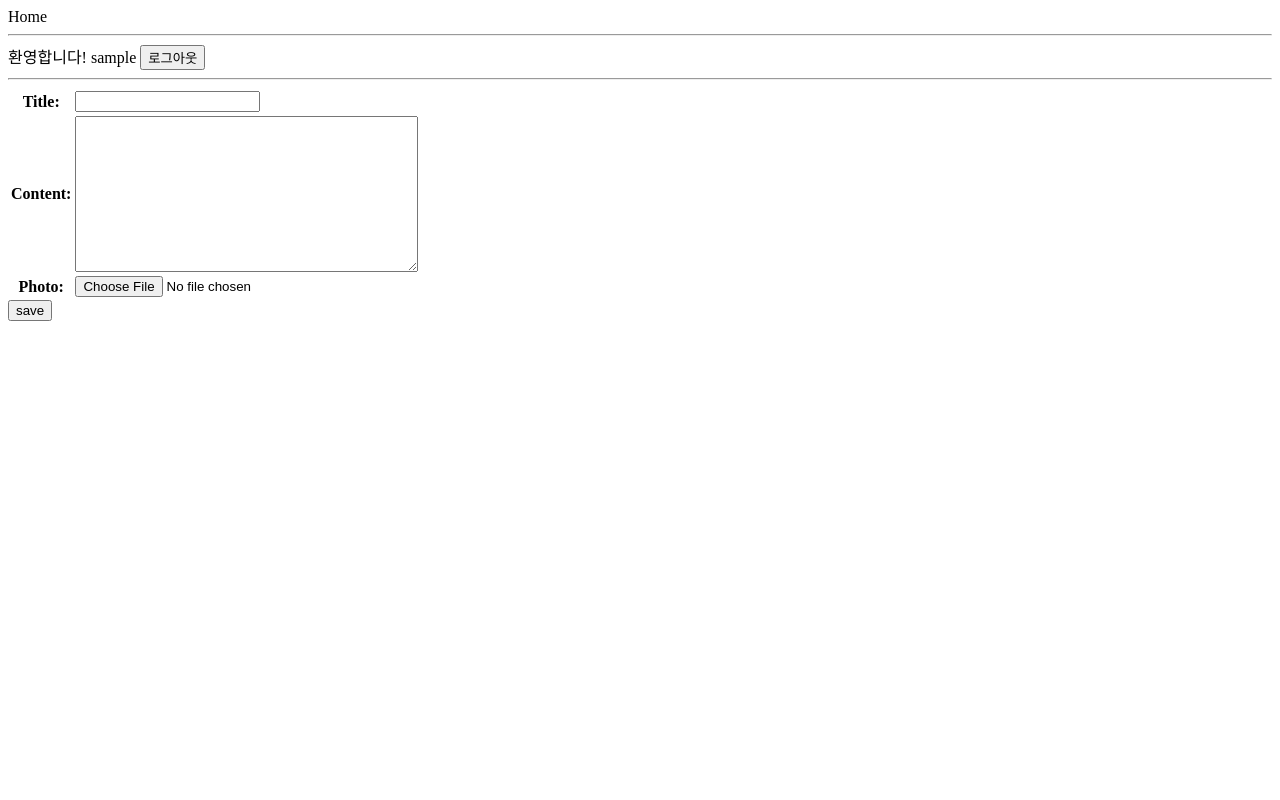
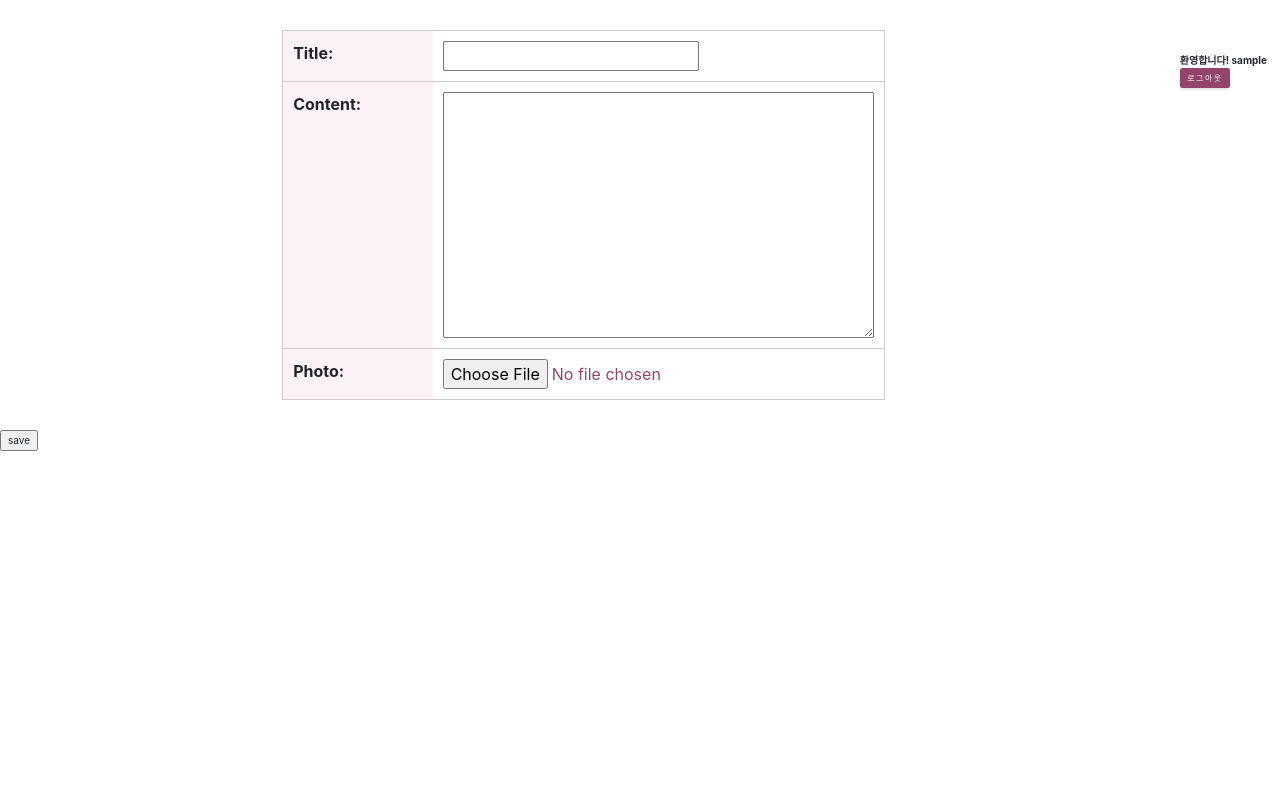
Before and after one commit to KimDoKy/prography_5th_django, a Django app: page /boards/write/ in a window 1280 px wide. Run offline with Django 3.2, Linux system fonts and the light colour scheme; the visitor is signed in with stand-in values (Sample User, id 1); parts of the project's set-up code (start-up, migrations or seed data) failed here and were passed over; some libraries are stand-ins or nearby versions.

Commit message:
add decoration

```diff
--- a/django_app/conf/settings/base.py
+++ b/django_app/conf/settings/base.py
@@ -103,6 +103,9 @@
 # https://docs.djangoproject.com/en/2.2/howto/static-files/
 
 STATIC_URL = '/static/'
+STATICFILES_DIRS = (
+        os.path.join(BASE_DIR, 'static'),
+        )
 
 MEDIA_URL = '/media/'
 MEDIA_ROOT = os.path.join(BASE_DIR, 'media')
--- /dev/null
+++ b/django_app/static/css/style.css
@@ -0,0 +1,98 @@
+body {
+    background: url(http://cfile215.uf.daum.net/image/020DC23D5151640232717B) no-repeat;
+    background-size: cover;
+}
+
+li, h2, small, p {
+color: #fff;
+}
+
+.detail-title {
+    margin: 10px;
+    padding: 10px;
+}
+
+.detail-content {
+    margin: 50px;
+}
+
+.comment {
+    margin: 30px;
+}
+
+
+.right-box {
+    float: right;
+    background: #fcf1f4;
+    background-color: rgba(255, 255, 255, 0.3);
+    border: 3px solid rgba(255, 255, 255, 0.3);
+    margin: 20px 10px;
+}
+
+table {
+    border-collapse: collapse;
+    text-align: left;
+    line-height: 1.5;
+    border: 1px solid #ccc;
+    margin: 30px auto;
+}
+
+table thead {
+    border-right: 1px solid #ccc;
+    border-left: 1px solid #ccc;
+    background: #e7708d;
+}
+
+table thead th {
+    padding: 10px;
+    font-weight: bold;
+    vertical-align: top;
+    color: #fff;
+}
+
+table tbody th {
+    width: 150px;
+    padding: 10px;
+    font-weight: bold;
+    vertical-align: top;
+    border-bottom: 1px solid #ccc;
+    background: #fcf1f4;
+}
+
+table td {
+    width: 350px;
+    padding: 10px;
+    vertical-align: top;
+    border-bottom: 1px solid #ccc;
+    color: #94446a;
+}
+
+.btn {
+  box-shadow: 0 0.1875rem 0.1875rem 0 rgba(0, 0, 0, 0.1);
+  font-size: 80%;
+  text-transform: uppercase;
+  letter-spacing: .15rem;
+  border: 0;
+  background: #94446a;
+}
+
+a {
+  color: #c96393;
+}
+
+a:focus, a:hover {
+  text-decoration: none;
+  color: #3c6360;
+}
+
+.text-primary {
+  color: #64a19d !important;
+}
+
+footer {
+  padding: 5rem 0;
+}
+
+h4 {
+color: #fff;
+}
--- a/django_app/templates/home.html
+++ b/django_app/templates/home.html
@@ -1,21 +1,39 @@
-{% block title %} Home {% endblock %}
+{% load static %}
 
-<hr>
+<html>
+  <head>
+    <title>프로그라피 사전과제  {% block title %} Home {% endblock %} </title>
+    <link rel="stylesheet" href="//maxcdn.bootstrapcdn.com/bootstrap/3.2.0/css/bootstrap.min.css">
+    <link rel="stylesheet" href="//maxcdn.bootstrapcdn.com/bootstrap/3.2.0/css/bootstrap-theme.min.css">
+    <link href="vendor/bootstrap/css/bootstrap.min.css" rel="stylesheet">
+    <link href="https://fonts.googleapis.com/css?family=Varela+Round" rel="stylesheet">
+    <link href="https://fonts.googleapis.com/css?family=Nunito:200,200i,300,300i,400,400i,600,600i,700,700i,800,800i,900,900i" rel="stylesheet">
+    <link rel="stylesheet" href="{% static 'css/style.css' %}">
+  </head>
+  <body>
+      <div class="right-box">
         {% if user.is_authenticated %}
-환영합니다! {{ user.username }}
+            <b>환영합니다! {{ user.username }}</b>
+            <br>
             <a href="{% url 'logout' %}">
-  <button>로그아웃</button>
+              <button class="btn btn-primary mx-auto">로그아웃</button>
             </a>
         {% else %}
-<p>로그인 하세요.</p>
+            <h3>로그인 하세요.</h3>
             <a href="{% url 'login' %}">
-  <button>로그인</button>
+              <button class="btn btn-primary mx-auto">로그인</button>
             </a>
             <a href="{% url 'signup' %}">
-  <button>가입하기</button>
+              <button class="btn btn-primary mx-auto">가입하기</button>
             </a>
         {% endif %}
-<hr>
-
+      </div>
         {% block content %}
         {% endblock %}
+      <div class="footer">
+        <center>
+        <h4>by @Makingfunk</h4>
+        </center>
+      </div>
+  </body>
+</html>
```
Also changed, not shown: django_app/templates/boards/post_detail.html (+12 -3 lines), django_app/templates/boards/post_list.html (+11 -7 lines), django_app/templates/registration/login.html (+7 -3 lines), django_app/templates/signup.html (+11 -4 lines). Lines whose indentation alone changed are shown as unchanged.
